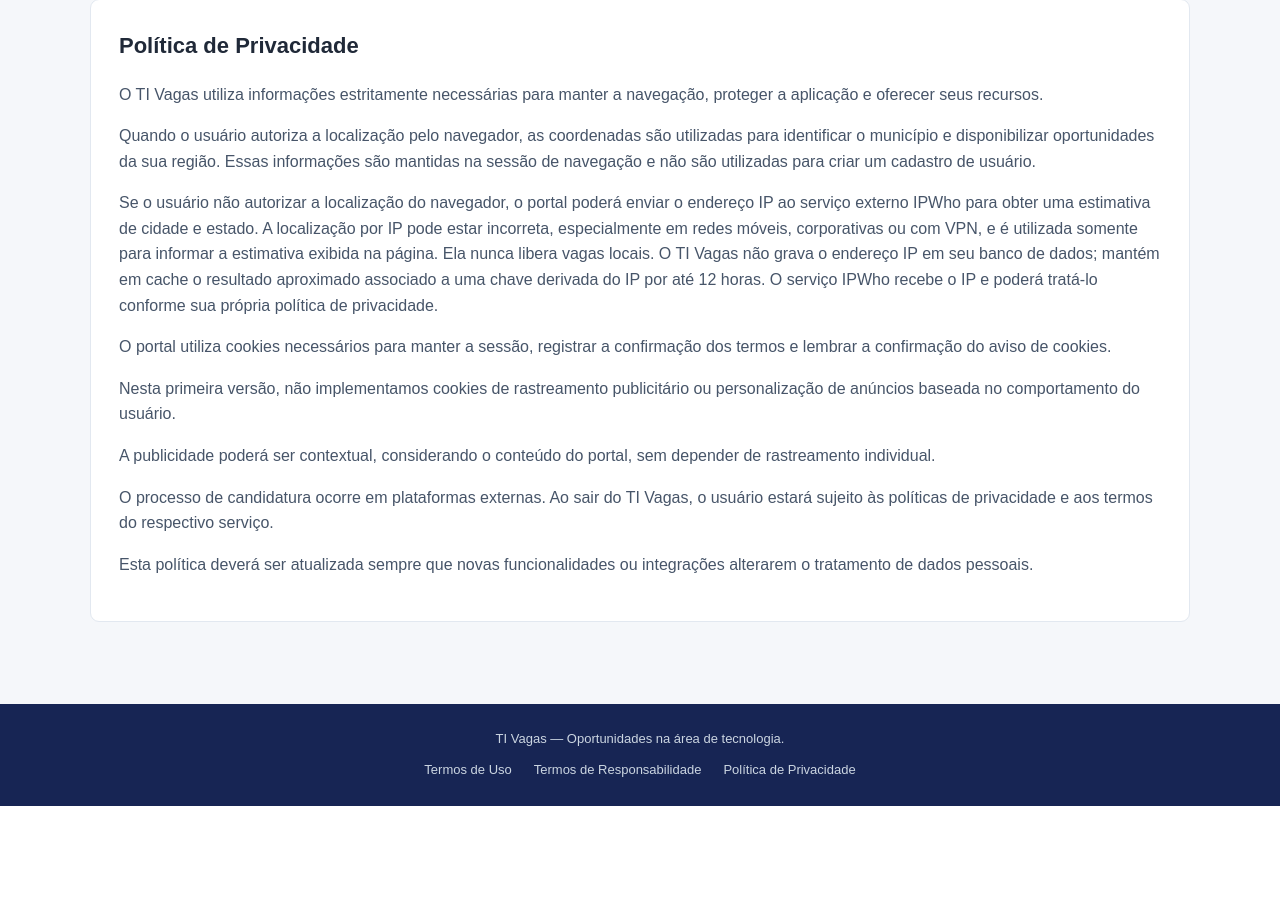
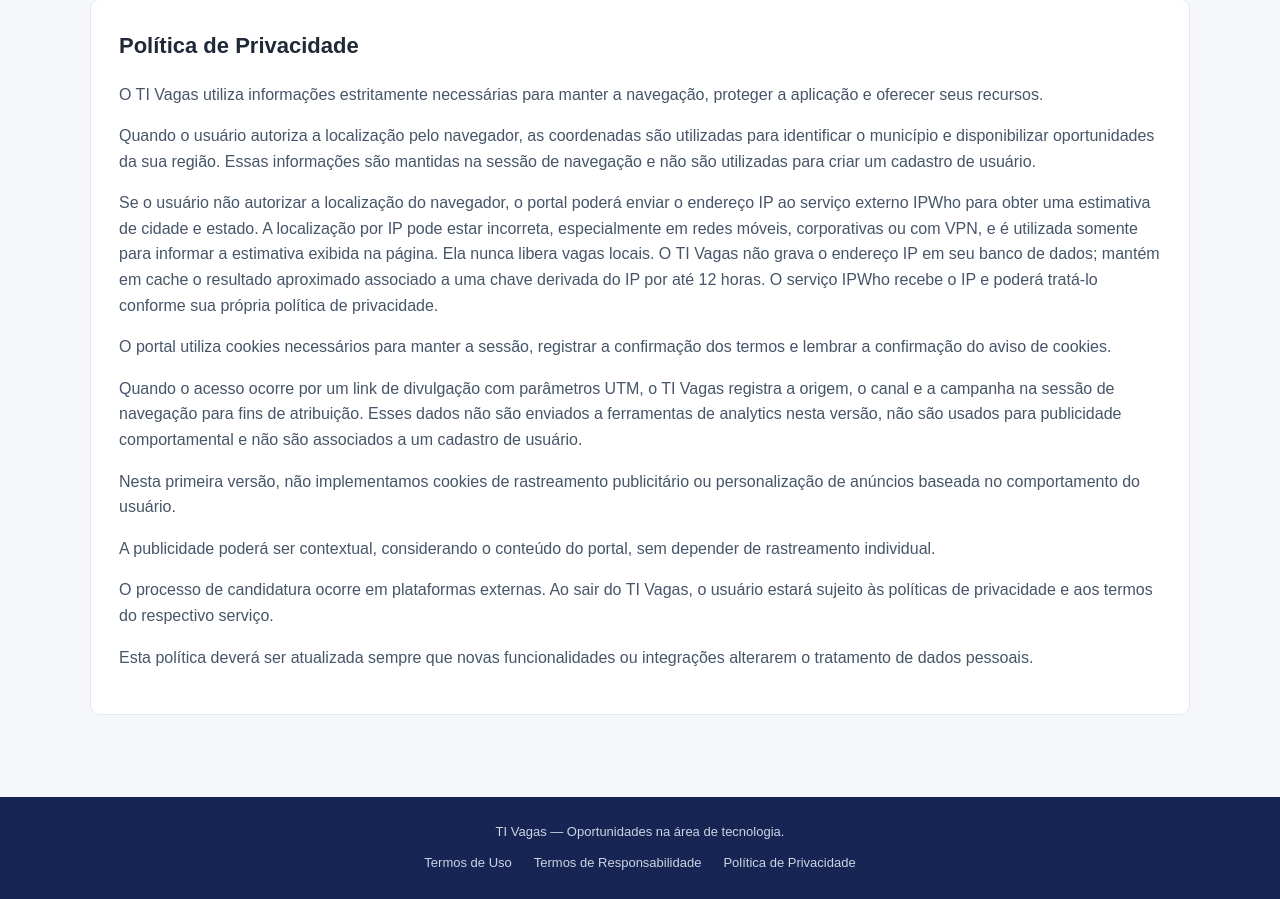
Before and after one commit to lgomesroc/ti-vagas, a Laravel app: page /boas-vindas in a window 1280 px wide. Shown: the part 2233-3132 px from the top of the page. Before the commit the page ends 3039 px from the top, so only its background shows below. Run offline with Laravel 12, Linux system fonts and the light colour scheme.

Commit message:
Document UTM session attribution in privacy policy

```diff
--- a/resources/views/welcome.blade.php
+++ b/resources/views/welcome.blade.php
@@ -245,6 +245,15 @@
             </p>
 
             <p>
+                Quando o acesso ocorre por um link de divulgação com parâmetros
+                UTM, o TI Vagas registra a origem, o canal e a campanha na sessão
+                de navegação para fins de atribuição. Esses dados não são enviados
+                a ferramentas de analytics nesta versão, não são usados para
+                publicidade comportamental e não são associados a um cadastro
+                de usuário.
+            </p>
+
+            <p>
                 Nesta primeira versão, não implementamos cookies de
                 rastreamento publicitário ou personalização de anúncios
                 baseada no comportamento do usuário.
```
